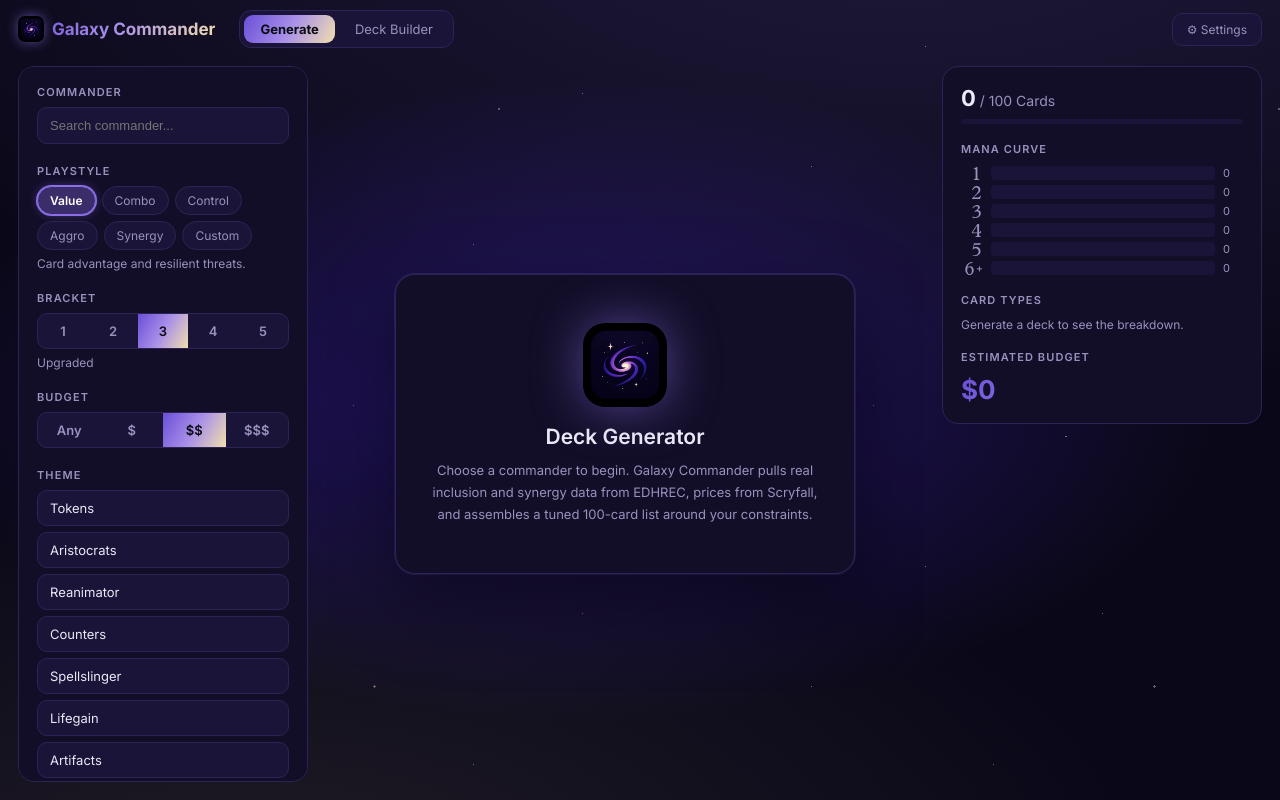
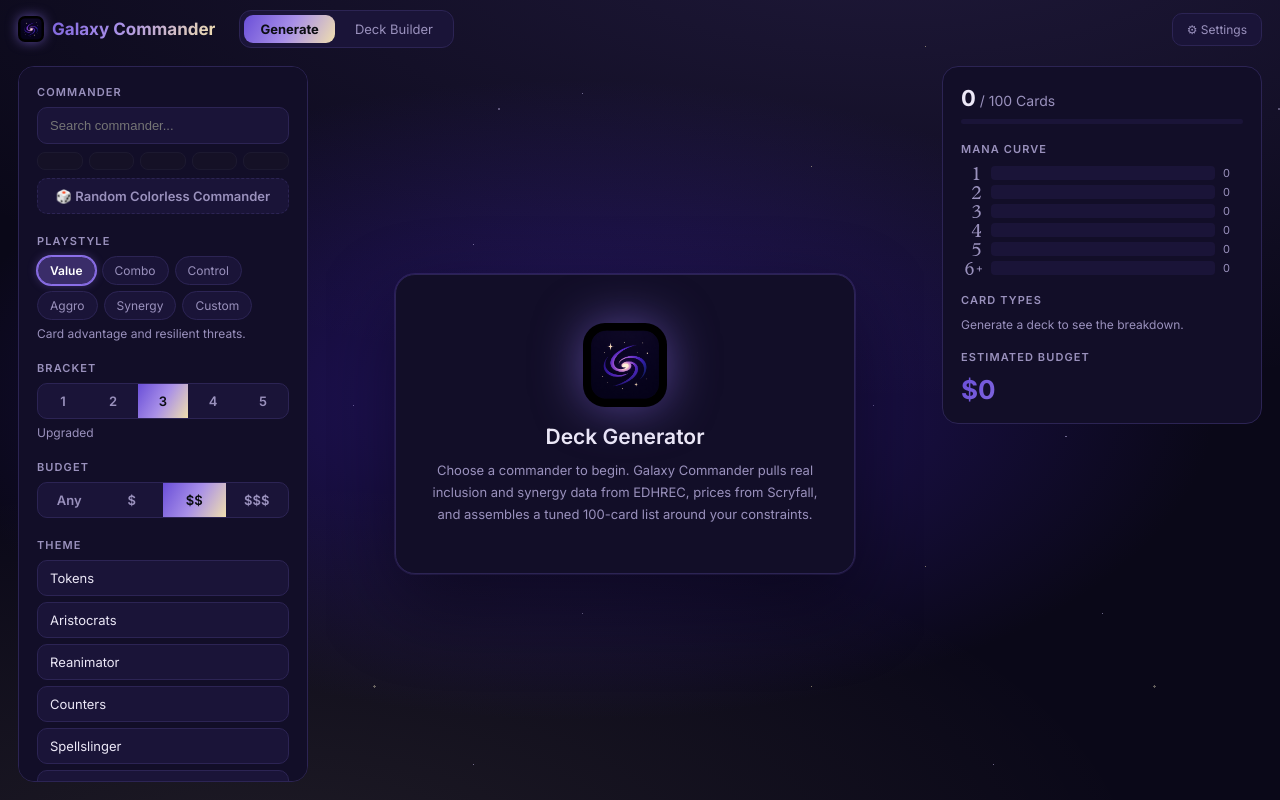
Before and after one commit to thegalaxydev/GalaxyCommander, a React (Vite) app in the folder app/: page / in a window 1280 px wide. Built offline with nearby package versions, Linux system fonts and the light colour scheme; a small style sheet from the web is missing.

Commit message:
Added the ability to generate a random commander

```diff
--- a/app/src-tauri/tauri.conf.json
+++ b/app/src-tauri/tauri.conf.json
@@ -1,7 +1,7 @@
 {
   "$schema": "../node_modules/@tauri-apps/cli/config.schema.json",
   "productName": "Galaxy Commander",
-  "version": "0.1.1",
+  "version": "0.1.2",
   "identifier": "com.galaxycommander.desktop",
   "build": {
     "frontendDist": "../dist",
--- a/app/src/components/Sidebar.tsx
+++ b/app/src/components/Sidebar.tsx
@@ -7,7 +7,7 @@
 import { CardPicker } from './CardPicker'
 import { PartnerDiscovery } from './PartnerDiscovery'
 import { partnerMode, partnerSearchFilter, unionIdentity } from '../partner'
-import { fetchNamedCard } from '../scryfall'
+import { fetchNamedCard, fetchRandomCommander } from '../scryfall'
 import { PERSONALITY_PRESETS } from '../personality'
 
 interface Props {
@@ -70,6 +70,21 @@
   const [rulesOpen, setRulesOpen] = useState(false)
   const [customTheme, setCustomTheme] = useState('')
   const [showCustom, setShowCustom] = useState(false)
+  const [rolling, setRolling] = useState(false)
+  const [randomColors, setRandomColors] = useState<string[]>([])
+
+  const toggleRandomColor = (c: string) =>
+    setRandomColors((cur) => (cur.includes(c) ? cur.filter((x) => x !== c) : [...cur, c]))
+
+  const rollRandomCommander = async () => {
+    setRolling(true)
+    try {
+      const card = await fetchRandomCommander(randomColors)
+      if (card) props.onCommander(card)
+    } finally {
+      setRolling(false)
+    }
+  }
   const mode = props.commander ? partnerMode(props.commander) : null
   const identity = props.commander ? unionIdentity(props.commander, props.partner) : undefined
 
@@ -106,6 +121,31 @@
           commander={props.commander}
           onSelect={(c) => props.onCommander(c ?? null)}
         />
+        <div className="color-filter" role="group" aria-label="Random commander color identity">
+          {(['W', 'U', 'B', 'R', 'G'] as const).map((c) => (
+            <button
+              key={c}
+              type="button"
+              className={`color-pip ${randomColors.includes(c) ? 'active' : ''}`}
+              onClick={() => toggleRandomColor(c)}
+              aria-pressed={randomColors.includes(c)}
+            >
+              <i className={`ms ms-${c.toLowerCase()} ms-cost`} />
+            </button>
+          ))}
+        </div>
+        <button
+          type="button"
+          className="random-commander"
+          onClick={rollRandomCommander}
+          disabled={rolling || props.disabled}
+        >
+          {rolling
+            ? 'Rolling…'
+            : `🎲 ${props.commander ? 'Reroll' : 'Random'} ${
+                randomColors.length ? randomColors.join('') : 'Colorless'
+              } Commander`}
+        </button>
       </section>
 
       {props.commander && mode && (
--- a/app/src/scryfall.ts
+++ b/app/src/scryfall.ts
@@ -58,6 +58,18 @@
   }
 }
 
+export async function fetchRandomCommander(colors: string[] = []): Promise<ScryCard | null> {
+  const id = colors.length ? colors.join('').toLowerCase() : 'c'
+  const q = `is:commander id=${id} ${legalOrUpcoming()}`.trim()
+  try {
+    const res = await fetch(`${API}/cards/random?q=${encodeURIComponent(q)}`)
+    if (!res.ok) return null
+    return (await res.json()) as ScryCard
+  } catch {
+    return null
+  }
+}
+
 export async function fetchNamedCard(name: string): Promise<ScryCard | null> {
   try {
     const res = await fetch(
--- a/app/src/styles.css
+++ b/app/src/styles.css
@@ -462,6 +462,65 @@
   border-style: dashed;
 }
 
+.color-filter {
+  display: flex;
+  gap: 6px;
+  margin-top: 8px;
+}
+
+.color-pip {
+  flex: 1;
+  display: flex;
+  align-items: center;
+  justify-content: center;
+  padding: 8px 0;
+  font-size: 16px;
+  background: var(--bg-card);
+  border: 1px solid var(--border);
+  border-radius: 8px;
+  cursor: pointer;
+  opacity: 0.45;
+  filter: grayscale(0.6);
+  transition: opacity 0.15s ease, filter 0.15s ease, border-color 0.15s ease, box-shadow 0.15s ease;
+}
+
+.color-pip:hover {
+  opacity: 0.8;
+  filter: grayscale(0.2);
+}
+
+.color-pip.active {
+  opacity: 1;
+  filter: none;
+  border-color: var(--accent-a);
+  box-shadow: 0 0 0 1px var(--accent-a), 0 0 8px color-mix(in srgb, var(--accent-a) 35%, transparent);
+}
+
+.random-commander {
+  width: 100%;
+  margin-top: 8px;
+  padding: 9px 12px;
+  background: var(--bg-card);
+  border: 1px dashed var(--border);
+  border-radius: 10px;
+  color: var(--text-dim);
+  font-size: 13px;
+  font-weight: 600;
+  cursor: pointer;
+  transition: border-color 0.15s ease, color 0.15s ease, background 0.15s ease;
+}
+
+.random-commander:hover:not(:disabled) {
+  border-color: var(--accent-a);
+  color: var(--text);
+  background: color-mix(in srgb, var(--accent-a) 10%, var(--bg-card));
+}
+
+.random-commander:disabled {
+  opacity: 0.55;
+  cursor: default;
+}
+
 .tag-group {
   display: flex;
   flex-wrap: wrap;
```
